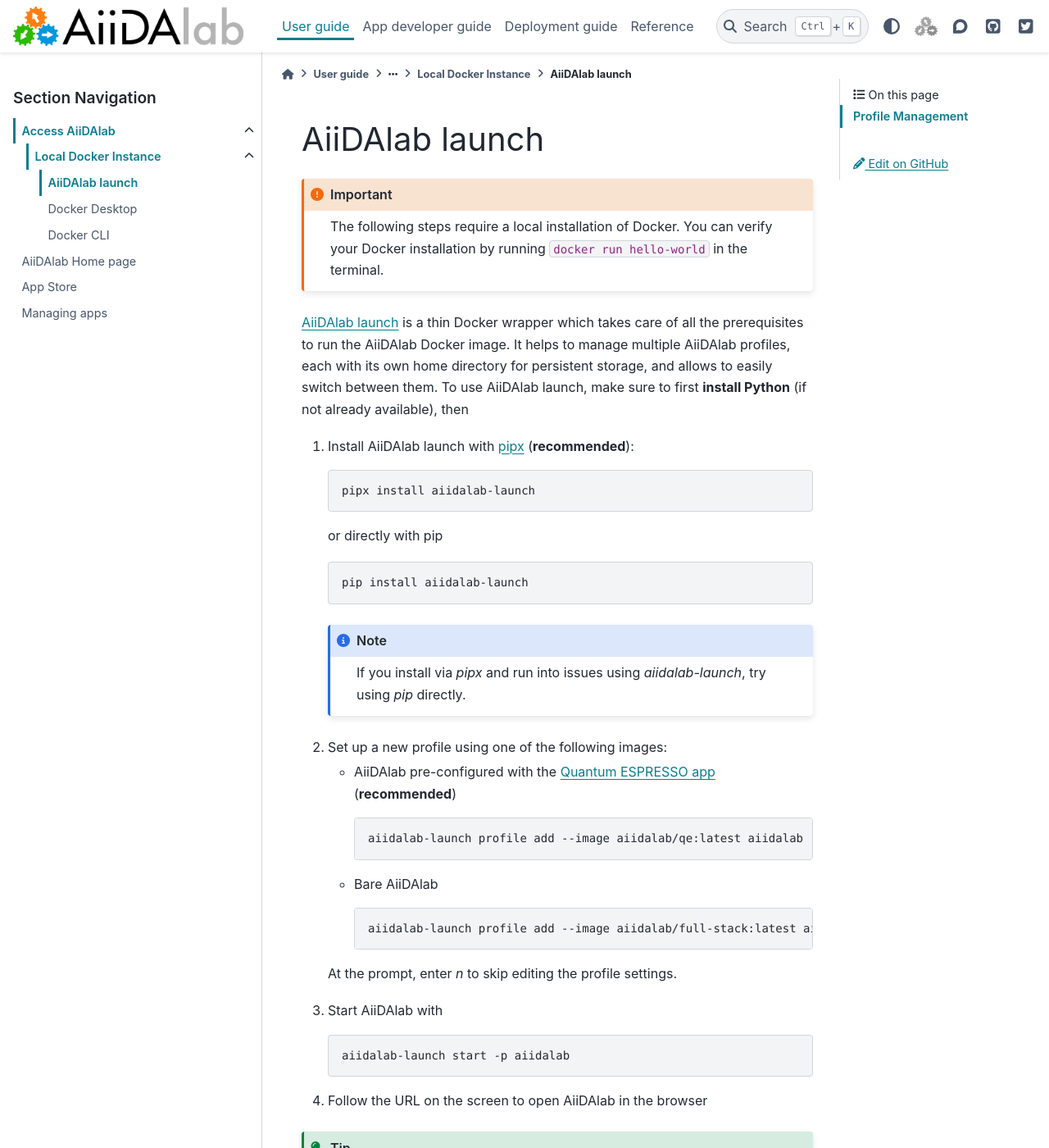
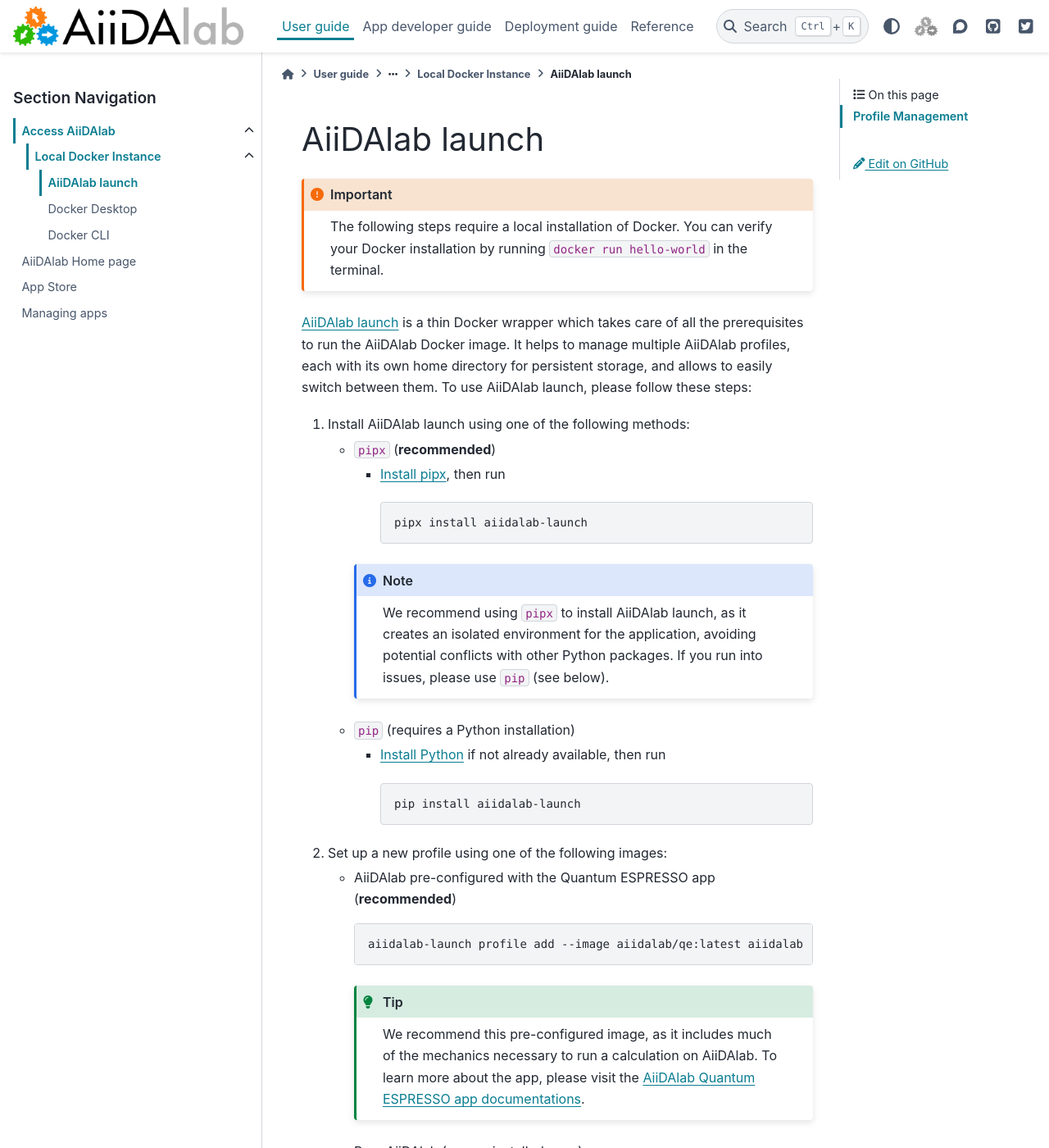
Before and after one commit to aiidalab/aiidalab, a Sphinx documentation site: the page built from docs/source/usage/access/launch.rst, in a window 1280 px wide and 1400 px high. Shown: the whole window at 82% size. Built offline with Sphinx 7.4.7 and the PyData theme 0.15.4, drawn with Linux system fonts in a browser that asks for light colours; pages that are not in the unit, such as notebooks, are missing from menus; some of the changed text lies outside the part shown.

Commit message:
Improve installation and access docs (#470)
Improving docs following recent user/dev testing and comments.

```diff
--- a/docs/source/usage/access/launch.rst
+++ b/docs/source/usage/access/launch.rst
@@ -7,41 +7,66 @@ AiiDAlab launch
 
    The following steps require a local installation of Docker. You can verify your Docker installation by running ``docker run hello-world`` in the terminal.
 
-`AiiDAlab launch`_ is a thin Docker wrapper which takes care of all the prerequisites to run the AiiDAlab Docker image.
-It helps to manage multiple AiiDAlab profiles, each with its own home directory for persistent storage, and allows to easily switch between them.
-To use AiiDAlab launch, make sure to first **install Python** (if not already available), then
+.. raw:: html
 
-#. Install AiiDAlab launch with `pipx <https://pypa.github.io/pipx/installation/>`_ (**recommended**):
+   <p>
+      <a href="https://github.com/aiidalab/aiidalab-launch" target="_blank">AiiDAlab launch</a> is a thin Docker wrapper which takes care of all the prerequisites to run the AiiDAlab Docker image.
+      It helps to manage multiple AiiDAlab profiles, each with its own home directory for persistent storage, and allows to easily switch between them.
+      To use AiiDAlab launch, please follow these steps:
+   </p>
 
-   .. code-block:: console
+#. Install AiiDAlab launch using one of the following methods:
 
-      pipx install aiidalab-launch
+   * ``pipx`` (**recommended**)
 
-   or directly with pip
+     .. raw:: html
 
-   .. code-block:: console
+         <ul>
+            <li>
+               <a href="https://pipx.pypa.io/stable/" target="_blank">Install pipx</a>, then run
+               <pre>pipx install aiidalab-launch</pre>
+            </li>
+         </ul>
 
-      pip install aiidalab-launch
+     .. note::
 
-   .. note::
+         We recommend using ``pipx`` to install AiiDAlab launch, as it creates an isolated environment for the application, avoiding potential conflicts with other Python packages. If you run into issues, please use ``pip`` (see below).
 
-      If you install via `pipx` and run into issues using `aiidalab-launch`, try using `pip` directly.
+   * ``pip`` (requires a Python installation)
+
+     .. raw:: html
+
+         <ul>
+            <li>
+               <a href="https://www.python.org/" target="_blank">Install Python</a> if not already available, then run
+               <pre>pip install aiidalab-launch</pre>
+            </li>
+         </ul>
 
 #. Set up a new profile using one of the following images:
 
-   * AiiDAlab pre-configured with the `Quantum ESPRESSO app <https://aiidalab-qe.readthedocs.io/index.html>`_ (**recommended**)
+   * AiiDAlab pre-configured with the Quantum ESPRESSO app (**recommended**)
 
      .. code-block:: console
 
       aiidalab-launch profile add --image aiidalab/qe:latest aiidalab
 
-   * Bare AiiDAlab
+     .. tip::
+
+         .. raw:: html
+
+            <p>
+               We recommend this pre-configured image, as it includes much of the mechanics necessary to run a calculation on AiiDAlab.
+               To learn more about the app, please visit the <a href="https://aiidalab-qe.readthedocs.io/index.html" target="_blank">AiiDAlab Quantum ESPRESSO app documentations</a>.
+            </p>
+
+   * Bare AiiDAlab (no pre-installed apps)
 
      .. code-block:: console
 
       aiidalab-launch profile add --image aiidalab/full-stack:latest aiidalab
 
-   At the prompt, enter `n` to skip editing the profile settings.
+   At the prompt, enter ``n`` to skip editing the profile settings.
 
 #. Start AiiDAlab with
 
@@ -50,14 +75,6 @@ To use AiiDAlab launch, make sure to first **install Python** (if not already av
        aiidalab-launch start -p aiidalab
 
 #. Follow the URL on the screen to open AiiDAlab in the browser
-
-.. tip::
-
-   For more detailed help, run
-
-   .. code-block:: console
-
-      aiidalab-launch --help
 
 Profile Management
 ^^^^^^^^^^^^^^^^^^
@@ -74,4 +91,10 @@ You can inspect the status of all configured AiiDAlab profiles with
 
    aiidalab-launch status
 
-.. _`AiiDAlab launch`: https://github.com/aiidalab/aiidalab-launch
+.. tip::
+
+   For more detailed help, run
+
+   .. code-block:: console
+
+      aiidalab-launch --help
```
Also changed, not shown: docs/source/usage/access/desktop.rst (+15 -1 lines), docs/source/usage/access/index.rst (+29 -16 lines), docs/source/usage/access/local.rst (+16 -4 lines).
